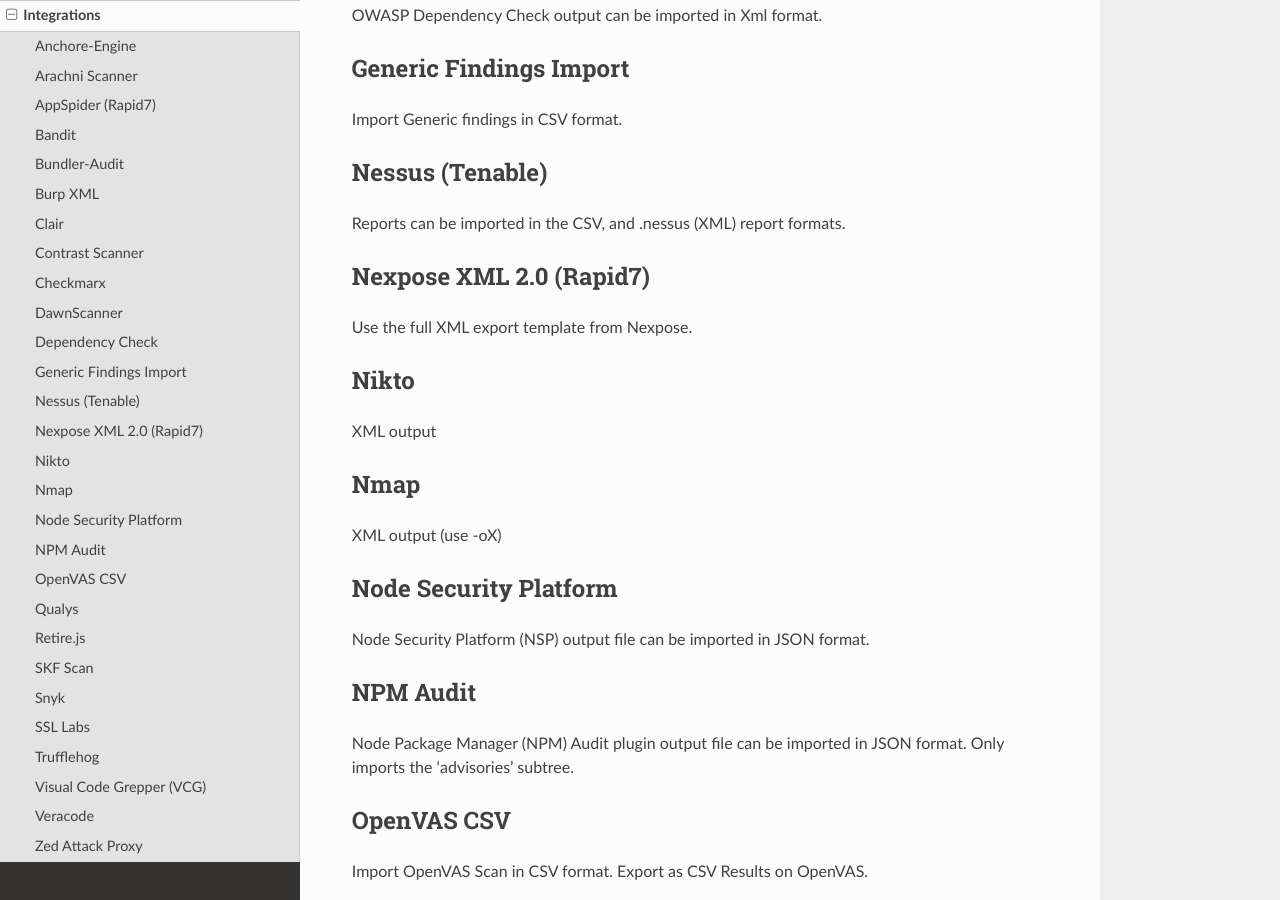
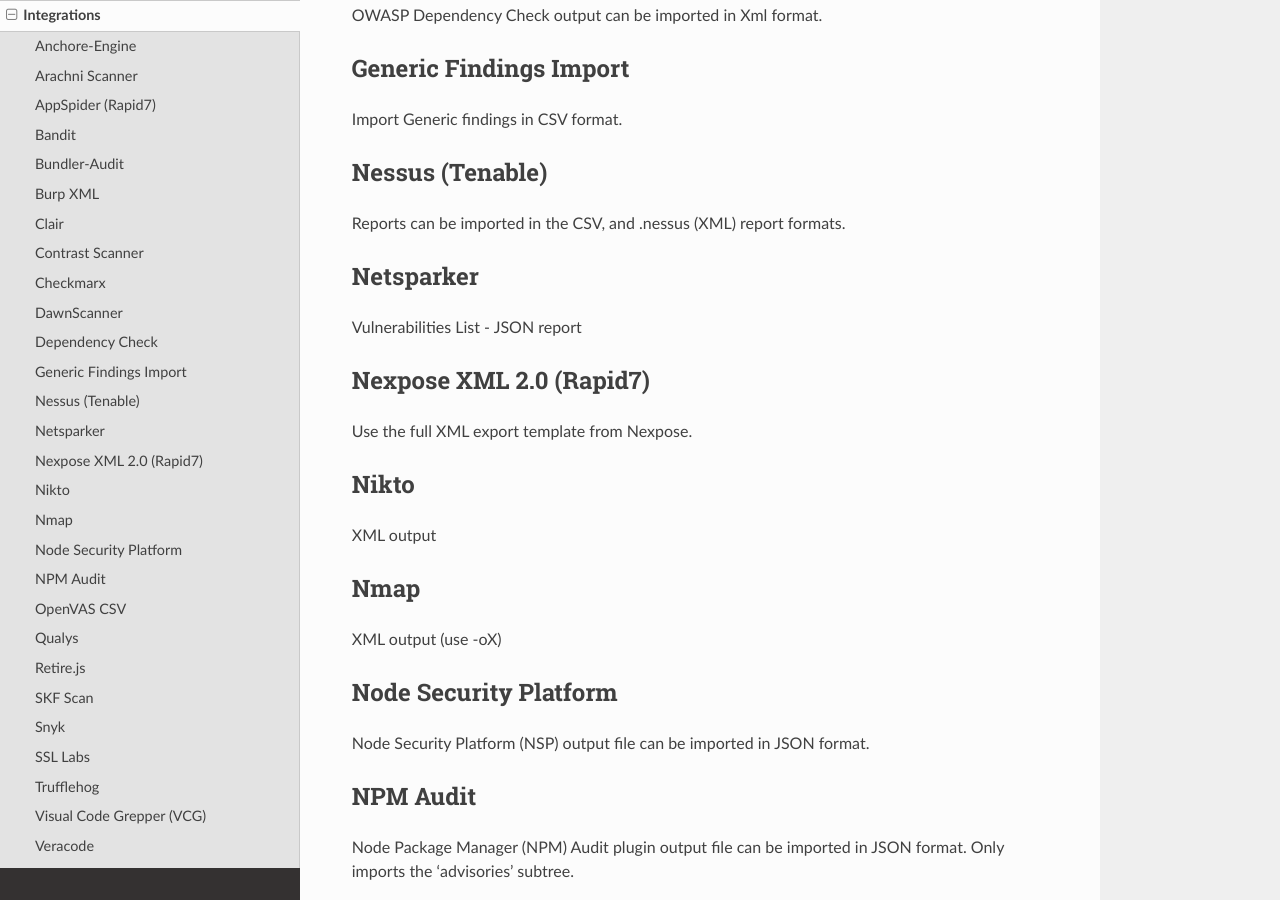
Before and after one commit to DefectDojo/Documentation, a Sphinx documentation site: the page built from docs/integrations.rst, in a window 1280 px wide and 900 px high, scrolled down 1350 px. Built offline with Sphinx 7.4.7 and the Read the Docs theme 2.0.0, drawn with Linux system fonts in a browser that asks for light colours.

Commit message:
Mention Netsparker integration in the Integrations page

```diff
--- a/docs/integrations.rst
+++ b/docs/integrations.rst
@@ -54,6 +54,10 @@
 Nessus (Tenable)
 ----------------
 Reports can be imported in the CSV, and .nessus (XML) report formats.
+
+Netsparker
+----------
+Vulnerabilities List - JSON report
 
 Nexpose XML 2.0 (Rapid7)
 ------------------------
```
